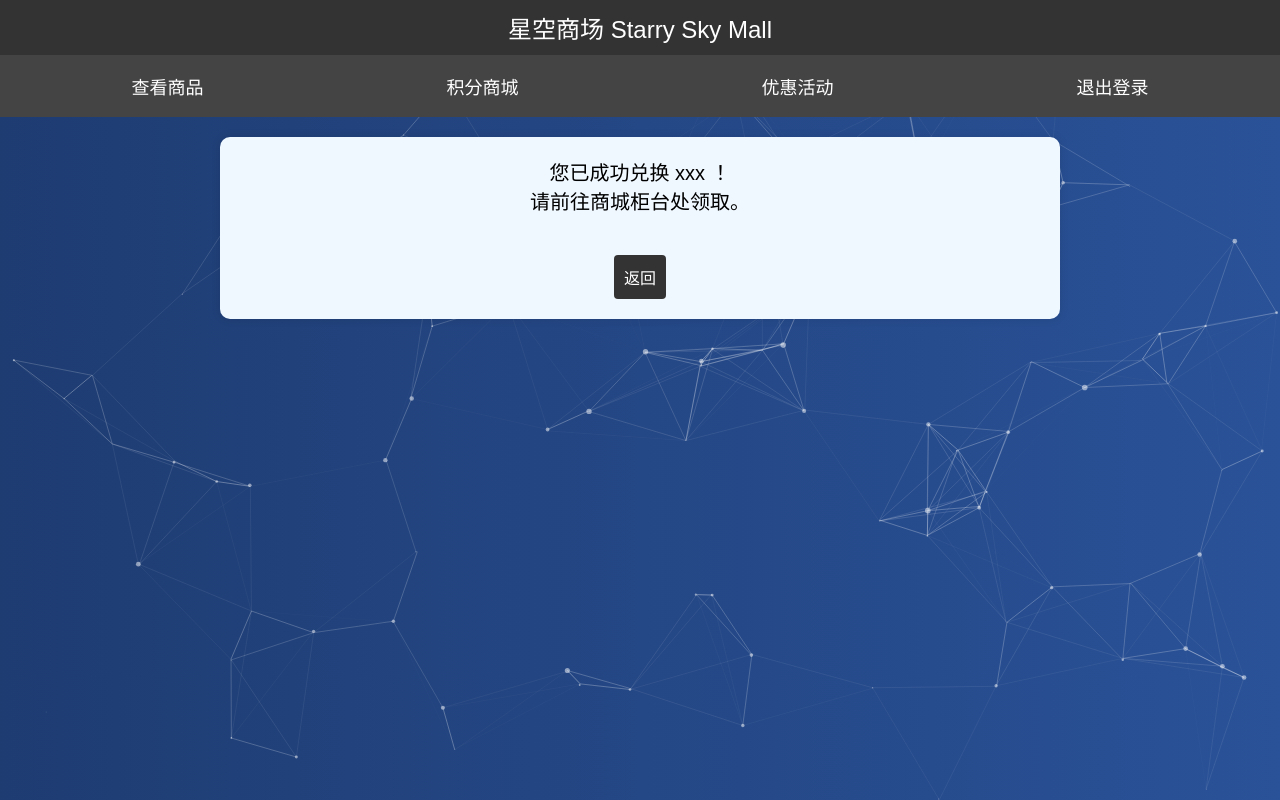
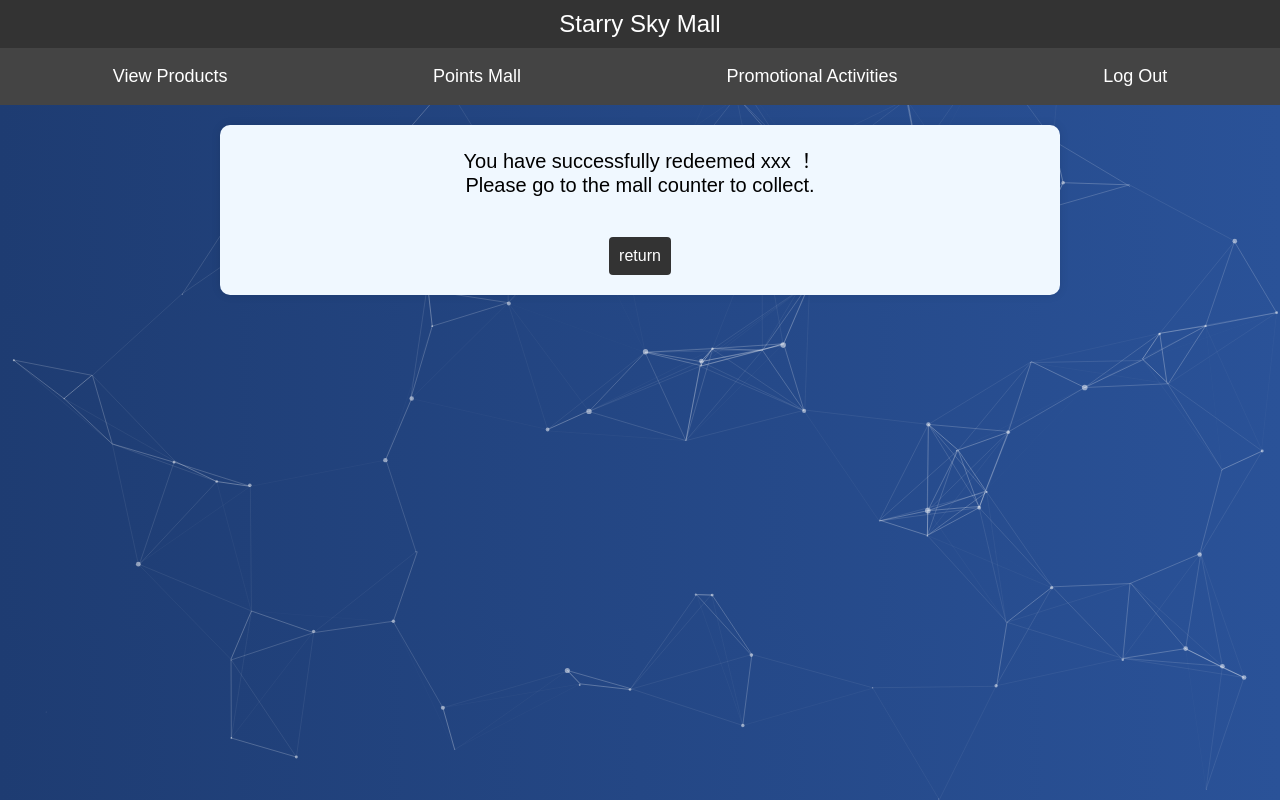
Before and after one commit to ShoppingFaceRecognition/Hainan, a Django app: page /exchange/ in a window 1280 px wide. Run offline with Django 4.2, Linux system fonts and the light colour scheme; parts of the project's set-up code (start-up, migrations or seed data) failed here and were passed over.

Commit message:
Update exchange.html

```diff
--- a/templates/items-robots/exchange.html
+++ b/templates/items-robots/exchange.html
@@ -68,21 +68,21 @@
 <body>
     <script src="../../static/js/background.js"></script>
     <div class="header">
-        星空商场 Starry Sky Mall
+         Starry Sky Mall
     </div>
     <div class="navbar">
-        <a href="/Commodity/">查看商品</a>
-        <a href="/jf_Commodity/">积分商城</a>
-        <a href="/discount/">优惠活动</a>
-        <a href="/logout/">退出登录</a>
+        <a href="/Commodity/">View Products</a>
+        <a href="/jf_Commodity/">Points Mall</a>
+        <a href="/discount/">Promotional Activities</a>
+        <a href="/logout/">Log Out</a>
     </div>
     <div class="container">
         <div class="message">
-            您已成功兑换 xxx ！
+            You have successfully redeemed xxx ！
             <br>
-            请前往商城柜台处领取。
+            Please go to the mall counter to collect.
         </div>
-        <a href="/Commodity/" class="back-button">返回</a>
+        <a href="/Commodity/" class="back-button">return</a>
     </div>
 </body>
 </html>
```
